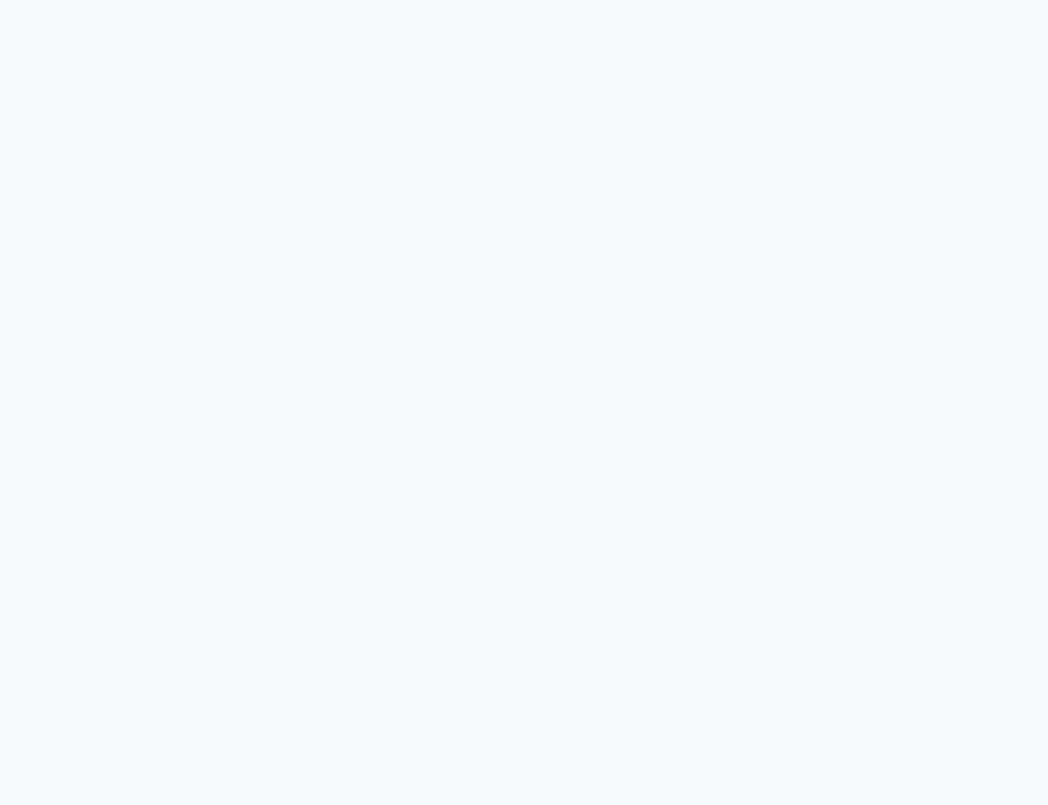
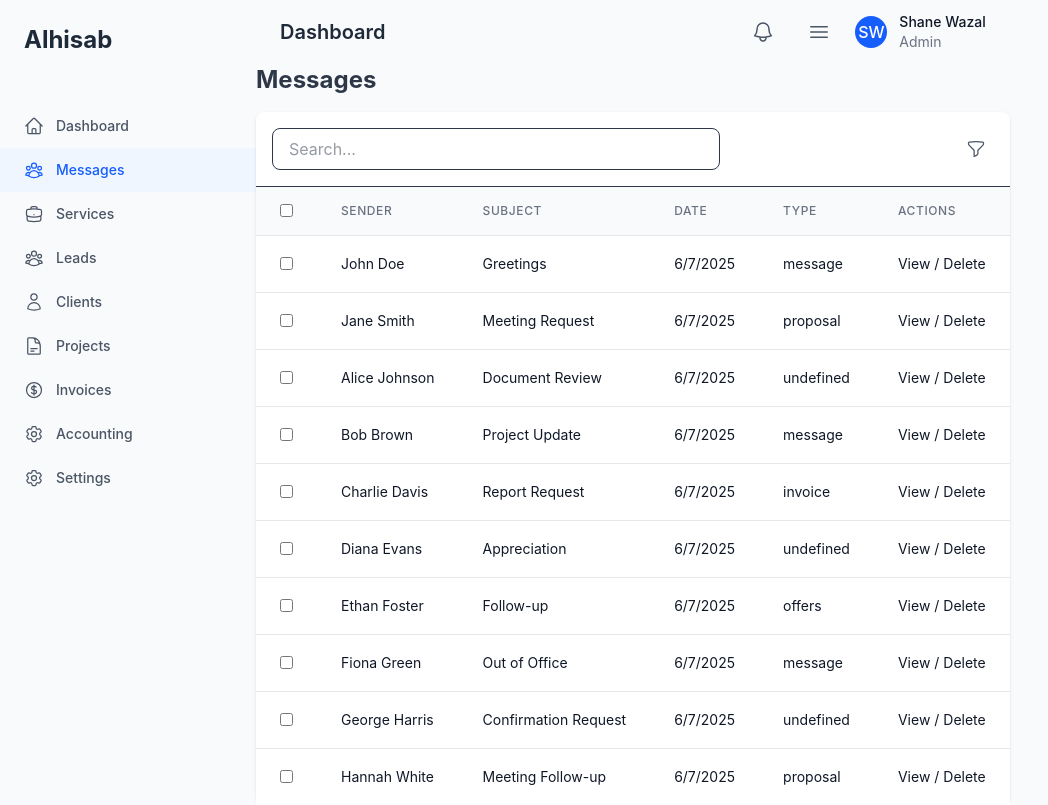
Before and after one commit to einfoengine/alhisab, a Next.js app in the folder frontend/: page /dashboard/messages in a window 1280 px wide. Before the commit this address had no page. Shown: the whole page, without its empty margins (0-1048 px from the left). Built offline with nearby package versions, Linux system fonts and the light colour scheme.

Commit message:
Messages page in progress

```diff
--- /dev/null
+++ b/frontend/src/app/dashboard/messages/page.tsx
@@ -0,0 +1,49 @@
+"use client";
+
+import React from 'react';
+import TableBuilder from '@/components/TableBuilder';
+import messages from '@/data/messages.json';
+
+const MessagesPage = () => {
+  const tableData = messages.map((message) => ({
+    sender: message.sender,
+    subject: message.subject,
+    date: new Date(message.timestamp).toLocaleDateString(),
+    type: message.type || 'undefined',
+    actions: 'View / Delete',
+  }));
+
+  const tableColumns = [
+    { key: 'sender', label: 'Sender' },
+    { key: 'subject', label: 'Subject' },
+    { key: 'date', label: 'Date' },
+    { key: 'type', label: 'Type' },
+    { key: 'actions', label: 'Actions' },
+  ];
+
+  interface MessageSelection {
+    sender: string;
+    subject: string;
+    date: string;
+    type: string;
+    actions: string;
+  }
+
+  const handleSelectionChange = (selectedItems: MessageSelection[]) => {
+    console.log('Selected Items:', selectedItems);
+  };
+
+  return (
+    <div className="nt-component nt-messages">
+      <h1 className="text-2xl font-bold mb-4">Messages</h1>
+      <TableBuilder
+        columns={tableColumns}
+        data={tableData}
+        selectable={true} // Enable row selection
+        onSelectionChange={handleSelectionChange} // Handle selection changes
+      />
+    </div>
+  );
+};
+
+export default MessagesPage;
--- /dev/null
+++ b/frontend/src/data/messages.json
@@ -0,0 +1,102 @@
+[
+  {
+    "id": 1,
+    "sender": "John Doe",
+    "message": "Hello, how are you?",
+    "timestamp": "2025-06-07T10:00:00Z",
+    "status": "unread",
+    "priority": "low",
+    "subject": "Greetings",
+    "type": "message"
+  },
+  {
+    "id": 2,
+    "sender": "Jane Smith",
+    "message": "Can we schedule a meeting for tomorrow?",
+    "timestamp": "2025-06-07T10:15:00Z",
+    "status": "read",
+    "priority": "high",
+    "subject": "Meeting Request",
+    "type": "proposal"
+  },
+  {
+    "id": 3,
+    "sender": "Alice Johnson",
+    "message": "Please review the attached document.",
+    "timestamp": "2025-06-07T10:30:00Z",
+    "status": "unread",
+    "priority": "medium",
+    "subject": "Document Review",
+    "type": "undefined"
+  },
+  {
+    "id": 4,
+    "sender": "Bob Brown",
+    "message": "The project deadline has been extended.",
+    "timestamp": "2025-06-07T10:45:00Z",
+    "status": "read",
+    "priority": "low",
+    "subject": "Project Update",
+    "type": "message"
+  },
+  {
+    "id": 5,
+    "sender": "Charlie Davis",
+    "message": "Can you send me the latest report?",
+    "timestamp": "2025-06-07T11:00:00Z",
+    "status": "unread",
+    "priority": "high",
+    "subject": "Report Request",
+    "type": "invoice"
+  },
+  {
+    "id": 6,
+    "sender": "Diana Evans",
+    "message": "Thank you for your help!",
+    "timestamp": "2025-06-07T11:15:00Z",
+    "status": "read",
+    "priority": "low",
+    "subject": "Appreciation",
+    "type": "undefined"
+  },
+  {
+    "id": 7,
+    "sender": "Ethan Foster",
+    "message": "Let me know if you need anything else.",
+    "timestamp": "2025-06-07T11:30:00Z",
+    "status": "unread",
+    "priority": "medium",
+    "subject": "Follow-up",
+    "type": "offers"
+  },
+  {
+    "id": 8,
+    "sender": "Fiona Green",
+    "message": "I will be out of the office next week.",
+    "timestamp": "2025-06-07T11:45:00Z",
+    "status": "read",
+    "priority": "low",
+    "subject": "Out of Office",
+    "type": "message"
+  },
+  {
+    "id": 9,
+    "sender": "George Harris",
+    "message": "Please confirm receipt of this email.",
+    "timestamp": "2025-06-07T12:00:00Z",
+    "status": "unread",
+    "priority": "medium",
+    "subject": "Confirmation Request",
+    "type": "undefined"
+  },
+  {
+    "id": 10,
+    "sender": "Hannah White",
+    "message": "Looking forward to our meeting.",
+    "timestamp": "2025-06-07T12:15:00Z",
+    "status": "read",
+    "priority": "high",
+    "subject": "Meeting Follow-up",
+    "type": "proposal"
+  }
+]
```
